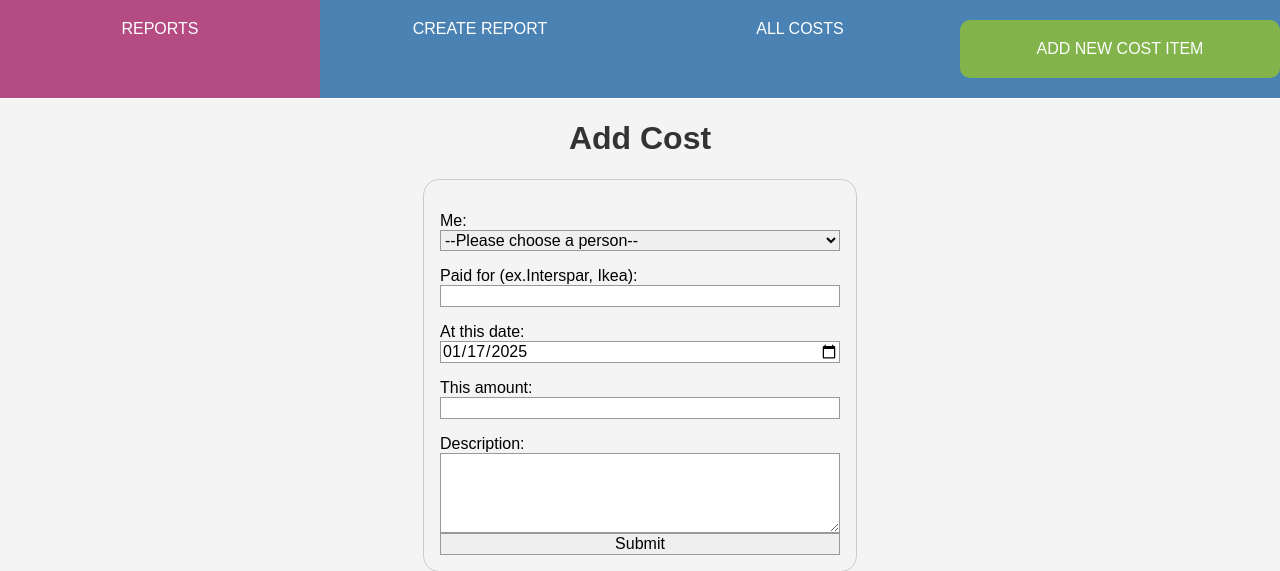
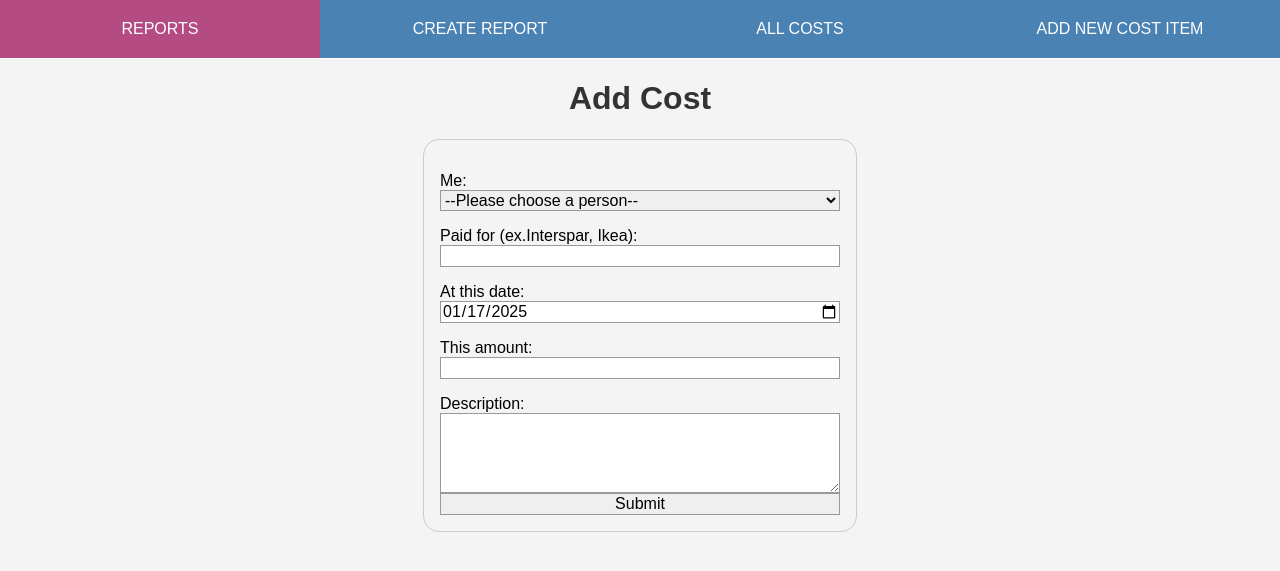
Before and after one commit to golgor/home-automation-hub, a Django app: page /cost_splitter/add_cost/ in a window 1280 px wide. Shown: the top 571 px of the page. Run offline with Django 5.2, Linux system fonts and the light colour scheme.

Commit message:
remove button class

```diff
--- a/apps/cost_splitter/templates/base.html
+++ b/apps/cost_splitter/templates/base.html
@@ -14,7 +14,7 @@
         <a href="{% url 'cost_splitter:list_report' %}">Reports</a>
         <a href="{% url 'cost_splitter:add_report' %}">Create report</a>
         <a href="{% url 'cost_splitter:list_cost' %}">All costs</a>
-        <a href="{% url 'cost_splitter:add_cost' %}" class="btn">Add New Cost Item</a>
+        <a href="{% url 'cost_splitter:add_cost' %}">Add New Cost Item</a>
     </div>
     <div class="main">
         {% block content %}{% endblock content %}
```
